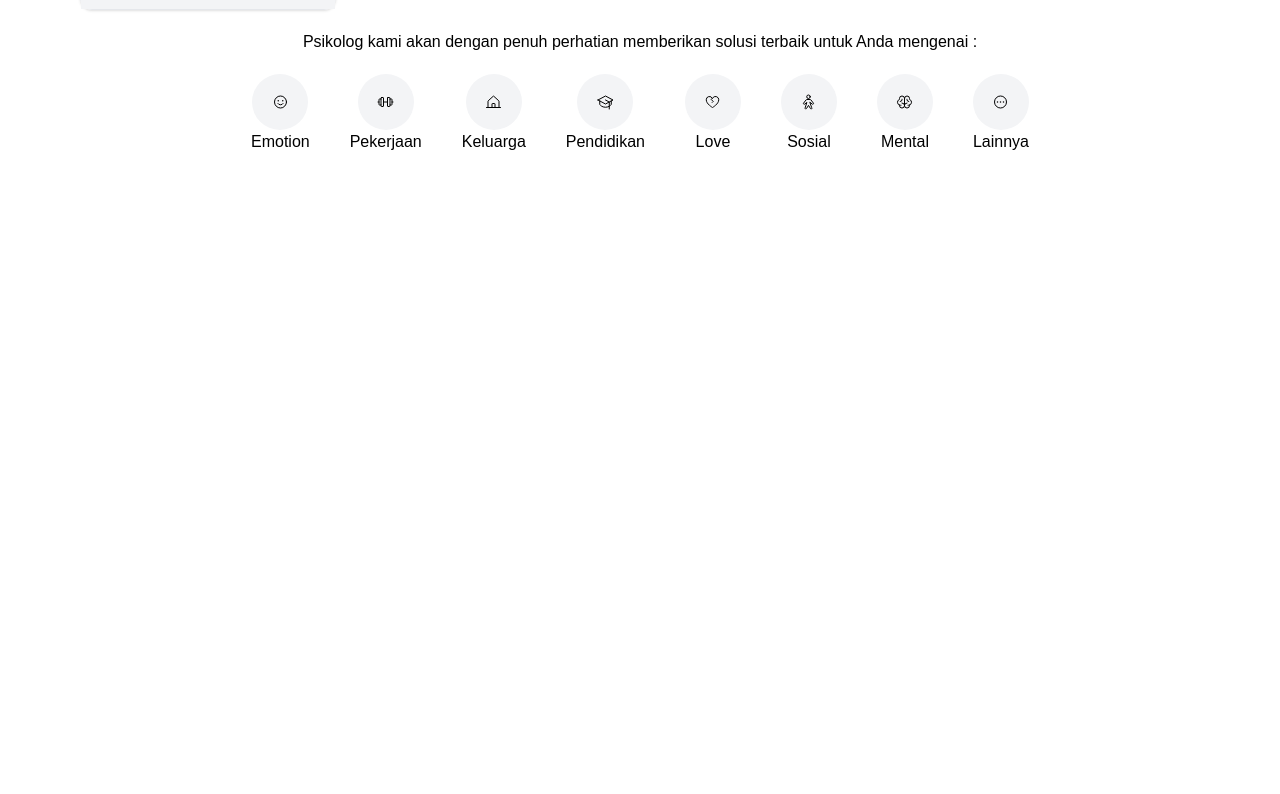
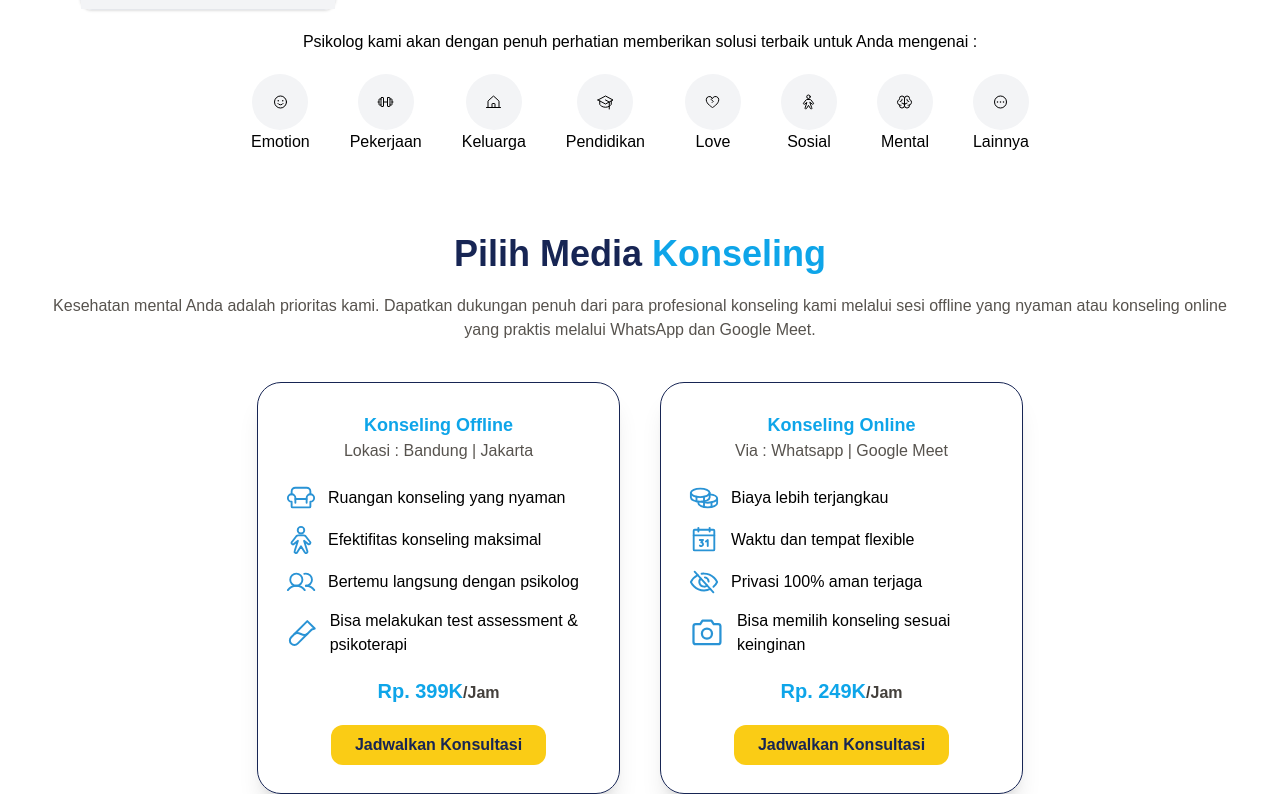
Before and after one commit to Fullstack-39-Skilvul/FE-Capstone-Project, a React (Vite) app: page / in a window 1280 px wide. Shown: the part 2563-3357 px from the top of the page. Before the commit the page ends 2717 px from the top, so only its background shows below. Built offline with nearby package versions, Linux system fonts and the light colour scheme.

Commit message:
Add media section

```diff
--- a/src/pages/landingPage/LandingPage.jsx
+++ b/src/pages/landingPage/LandingPage.jsx
@@ -3,6 +3,7 @@ import Hero from "./Hero";
 import About from "./About";
 import TryKonseling from "./TryKonseling";
 import Konselor from "./Konselor";
+import Media from "./Media";
 
 function LandingPage() {
   return (
@@ -11,6 +12,7 @@ function LandingPage() {
       <About />
       <TryKonseling />
       <Konselor />
+      <Media />
     </div>
   );
 }
--- /dev/null
+++ b/src/pages/landingPage/Media.jsx
@@ -0,0 +1,108 @@
+import {
+  Armchair,
+  Calendar,
+  Camera,
+  Coins,
+  EyeSlash,
+  Person,
+  TestTube,
+  Users,
+} from "phosphor-react";
+import React from "react";
+
+function Media() {
+  return (
+    <div className="mx-10">
+      <div>
+        <div className="text-2xl mt-20 md:text-4xl text-center font-bold text-blue-950">
+          Pilih Media
+          <span className="text-sky-500"> Konseling</span>
+        </div>
+        <p className="text-stone-600 mt-5 text-center">
+          Kesehatan mental Anda adalah prioritas kami. Dapatkan dukungan penuh
+          dari para profesional konseling kami melalui sesi offline yang nyaman
+          atau konseling online yang praktis melalui WhatsApp dan Google Meet.
+        </p>
+      </div>
+      <div className="flex justify-center flex-wrap mt-10 gap-10">
+        {/* konseling offlne */}
+        <div className="border w-[363px] border-blue-950 shadow-xl rounded-3xl p-7">
+          <div className="text-center text-stone-600">
+            <div className="text-sky-500 font-bold text-lg">
+              Konseling Offline
+            </div>
+            <div>Lokasi : Bandung | Jakarta</div>
+          </div>
+          <div className="mt-5">
+            <ul className="gap-3 flex flex-col text-base">
+              <li className="flex items-center gap-3">
+                <Armchair size={30} color="#2993D5" /> Ruangan konseling yang
+                nyaman
+              </li>
+              <li className="flex items-center gap-3">
+                <Person size={30} color="#2993D5" /> Efektifitas konseling
+                maksimal
+              </li>
+              <li className="flex items-center gap-3">
+                <Users size={30} color="#2993D5" /> Bertemu langsung dengan
+                psikolog
+              </li>
+              <li className="flex items-center gap-3">
+                <TestTube size={40} color="#2993D5" /> Bisa melakukan test
+                assessment & psikoterapi
+              </li>
+            </ul>
+          </div>
+          <div className="text-center mt-5">
+            <div className="text-sky-500 font-bold text-xl">
+              Rp. 399K<span className="text-stone-700 text-base">/Jam</span>
+            </div>
+            <div>
+              <button className="bg-yellow-400 text-blue-950 px-6 py-2 rounded-xl mt-5 font-semibold">
+                Jadwalkan Konsultasi
+              </button>
+            </div>
+          </div>
+        </div>
+        {/* konseling offline */}
+        <div className="border w-[363px] border-blue-950 shadow-xl rounded-3xl p-7">
+          <div className="text-center text-stone-600">
+            <div className="text-sky-500 font-bold text-lg">
+              Konseling Online
+            </div>
+            <div>Via : Whatsapp | Google Meet</div>
+          </div>
+          <div className="mt-5">
+            <ul className="gap-3 flex flex-col text-base">
+              <li className="flex items-center gap-3">
+                <Coins size={30} color="#2993D5" /> Biaya lebih terjangkau
+              </li>
+              <li className="flex items-center gap-3">
+                <Calendar size={30} color="#2993D5" /> Waktu dan tempat flexible
+              </li>
+              <li className="flex items-center gap-3">
+                <EyeSlash size={30} color="#2993D5" /> Privasi 100% aman terjaga
+              </li>
+              <li className="flex items-center gap-3">
+                <Camera size={40} color="#2993D5" /> Bisa memilih konseling
+                sesuai keinginan
+              </li>
+            </ul>
+          </div>
+          <div className="text-center mt-5">
+            <div className="text-sky-500 font-bold text-xl">
+              Rp. 249K<span className="text-stone-700 text-base">/Jam</span>
+            </div>
+            <div>
+              <button className="bg-yellow-400 text-blue-950 px-6 py-2 rounded-xl mt-5 font-semibold">
+                Jadwalkan Konsultasi
+              </button>
+            </div>
+          </div>
+        </div>
+      </div>
+    </div>
+  );
+}
+
+export default Media;
```
